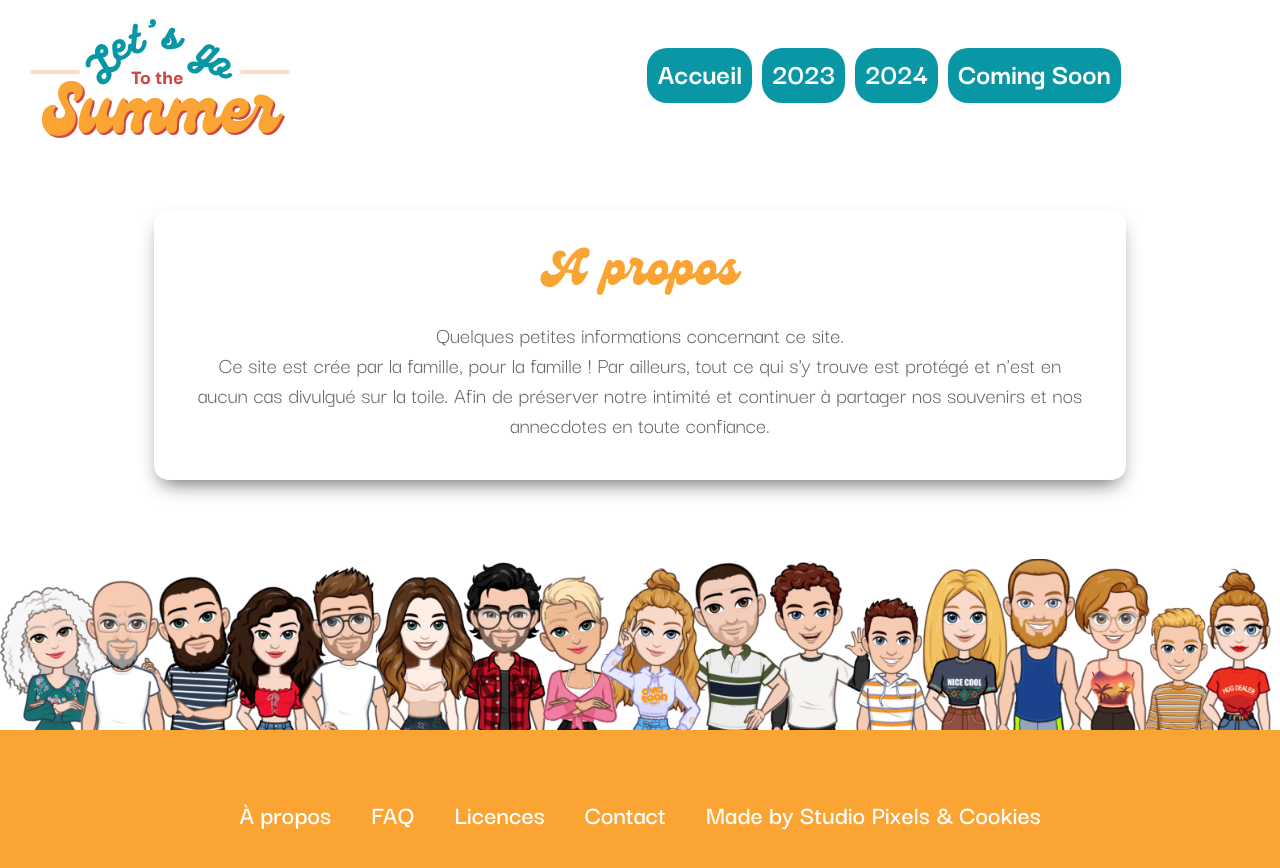
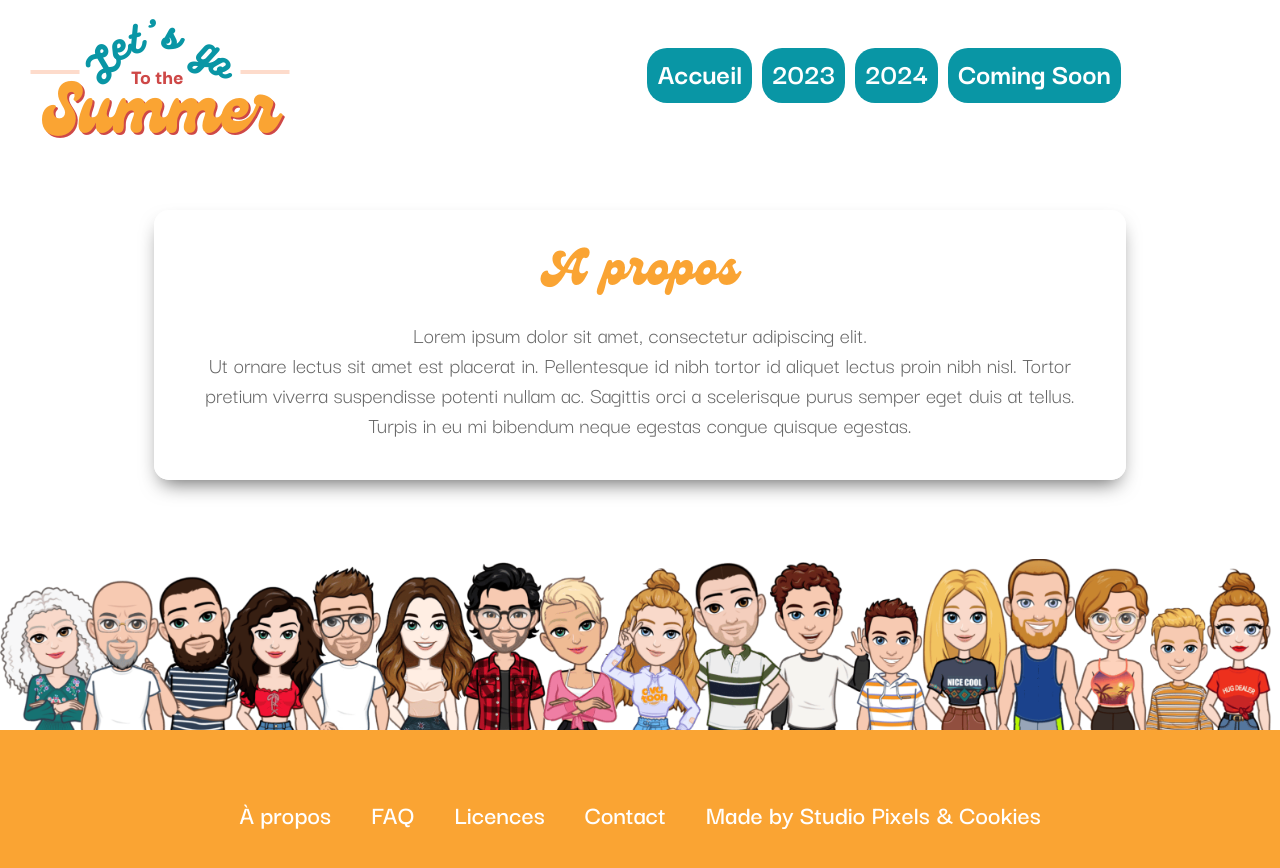
Before and after one commit to PixelsAndCookies/lets-go-to-the-summer, a React (Vite) app: page /about in a window 1280 px wide. Shown: the top 868 px of the page. Built offline with nearby package versions, Linux system fonts and the light colour scheme.

Commit message:
Change p text to lorem ipsum

```diff
--- a/src/pages/About/About.jsx
+++ b/src/pages/About/About.jsx
@@ -5,12 +5,12 @@ export const About = () => {
                 <article className="description otherPages">
                     <h2>A propos</h2>
                     <p style={{ lineHeight: 1.3 }}>
-                        Quelques petites informations concernant ce site.
+                        Lorem ipsum dolor sit amet, consectetur adipiscing elit.
                         <br></br>
-                        Ce site est crée par la famille, pour la famille ! Par ailleurs, tout ce qui
-                        s&apos;y trouve est protégé et n&apos;est en aucun cas divulgué sur la
-                        toile. Afin de préserver notre intimité et continuer à partager nos
-                        souvenirs et nos annecdotes en toute confiance.
+                        Ut ornare lectus sit amet est placerat in. Pellentesque id nibh tortor id
+                        aliquet lectus proin nibh nisl. Tortor pretium viverra suspendisse potenti
+                        nullam ac. Sagittis orci a scelerisque purus semper eget duis at tellus.
+                        Turpis in eu mi bibendum neque egestas congue quisque egestas.
                     </p>
                 </article>
             </main>
```
